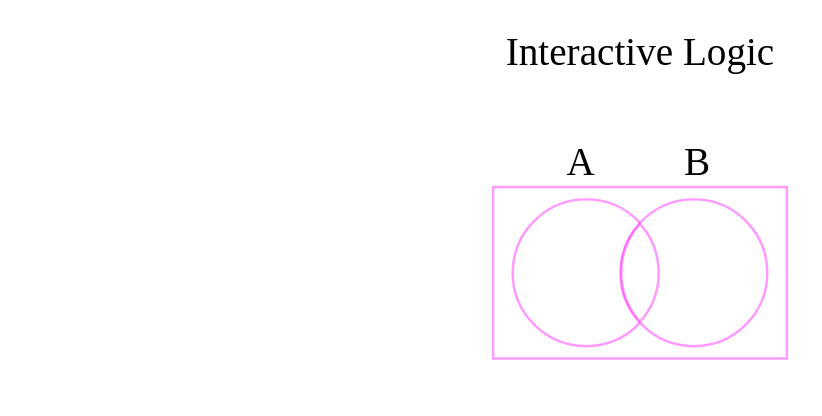
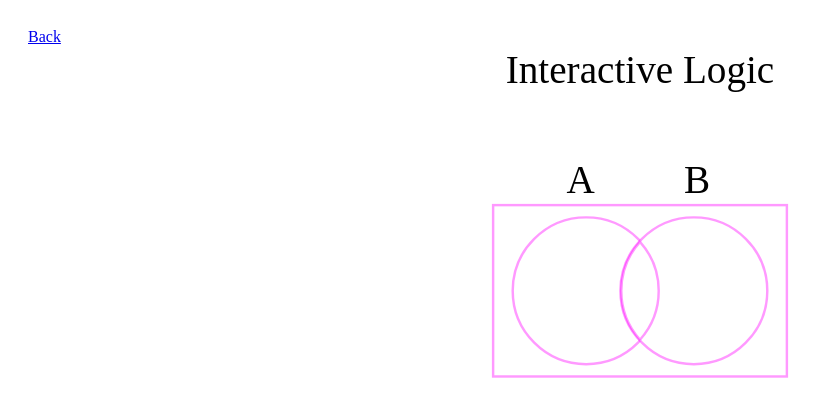
Before and after one commit to rachelhuls/logic_gate_visualization, a plain HTML site: page index.html in a window 1280 px wide. Shown: the top 416 px of the page, without its empty margins (0-822 px from the left). Drawn offline with nearby package versions, Linux system fonts and the light colour scheme.

Commit message:
Add back link

```diff
--- a/index.html
+++ b/index.html
@@ -13,6 +13,7 @@
   </head>
   <body>
     <!-- page contents -->
+    <a href='https://rachelhuls.github.io/works/'>Back</a>
     <svg class="us" viewBox="0 0 500 500">
   <text id="title" text-anchor="middle" x="250" y="15">Interactive Logic </text>
 
```
